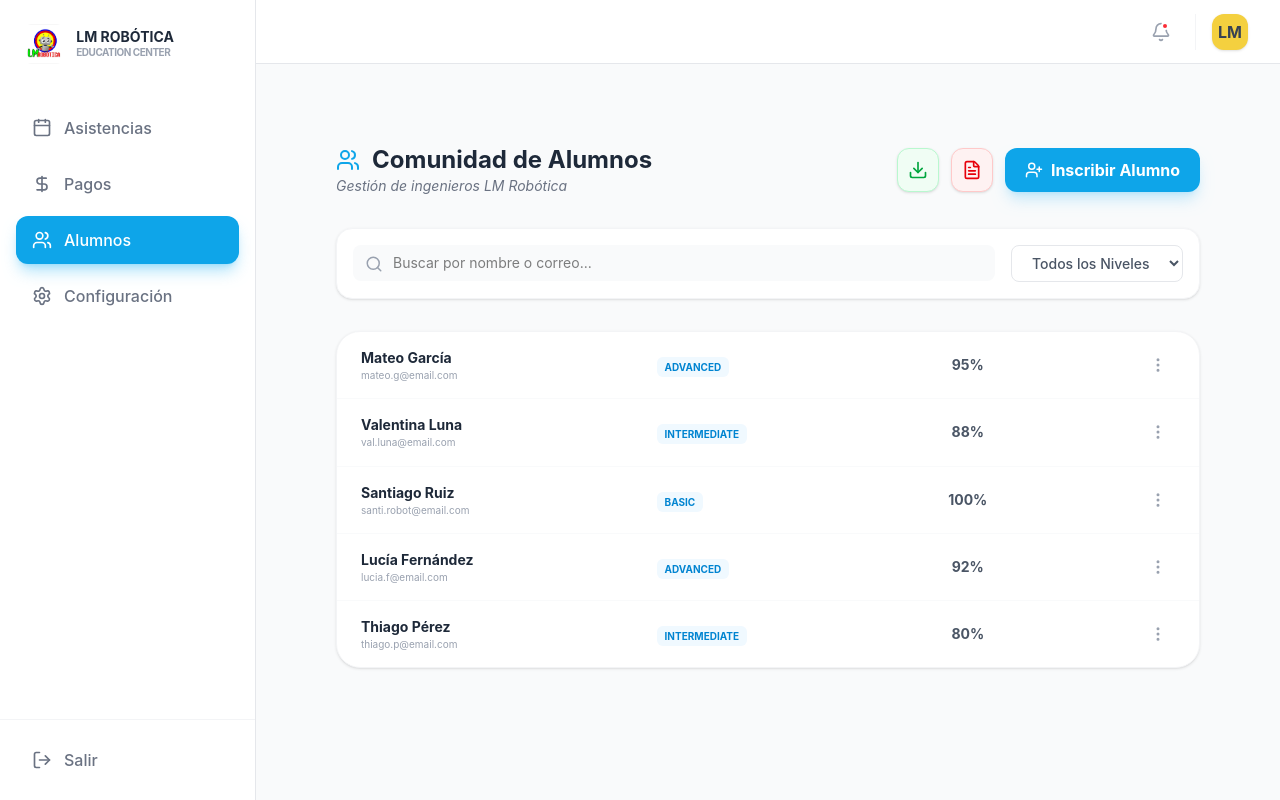
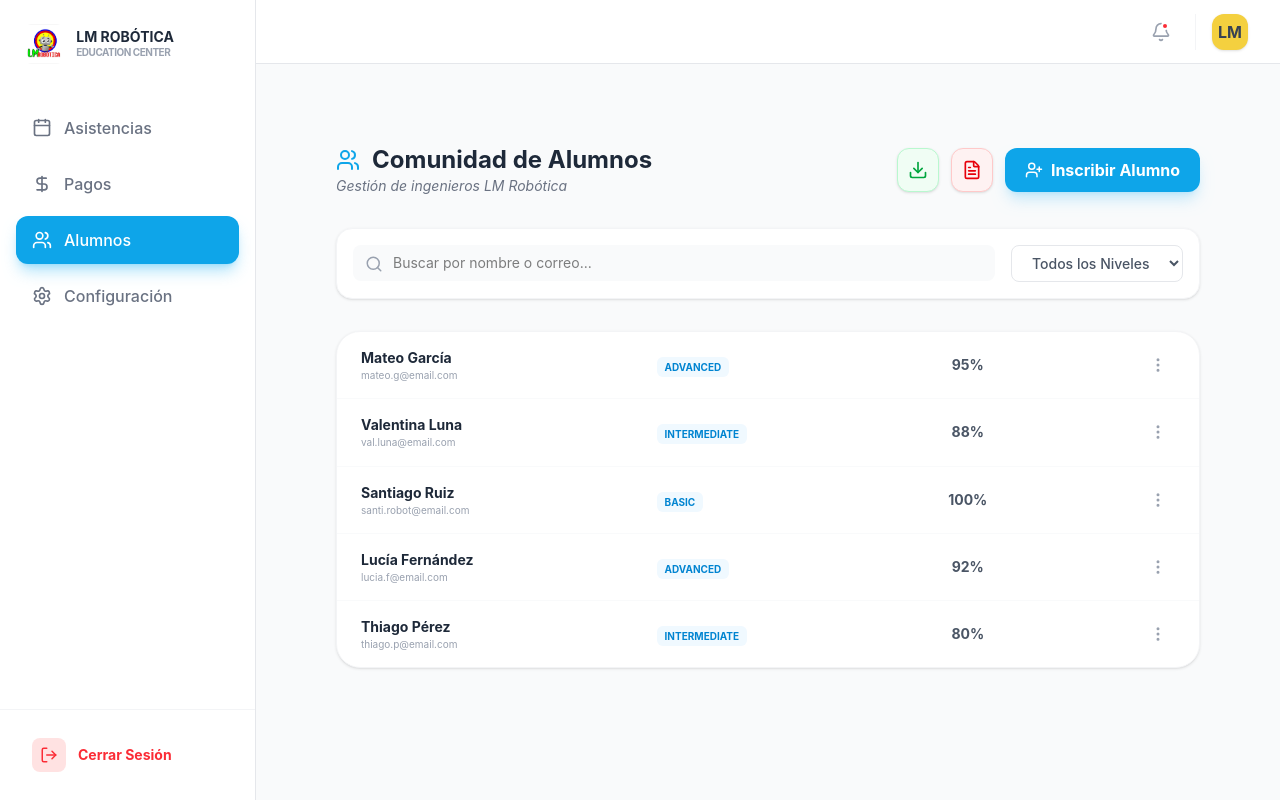
Before and after one commit to luisiy01/lm-robotica-front, a React (Vite) app: page /dashboard in a window 1280 px wide. Built offline with nearby package versions, Linux system fonts and the light colour scheme.

Commit message:
agregar boton de salir sesion

```diff
--- a/src/components/NewDashboard/NewDashboard.tsx
+++ b/src/components/NewDashboard/NewDashboard.tsx
@@ -10,10 +10,12 @@ import { Outlet } from "react-router";
 import logoLM from "../../assets/images/logo_lm_robotica.jpg";
 import './NewDashboard.css';
 import { useNavigate } from 'react-router';
+import { useLogout } from './hooks/useLogout';
 
 export const NewDashboard = () => {
 
     const navigate = useNavigate();
+    const { logout } = useLogout();
 
     return (
         <div className="dashboard-container">
@@ -49,11 +51,13 @@ export const NewDashboard = () => {
 
                 <div className="p-4 border-t border-gray-100">
                     <button
-                        className="sidebar-item w-full text-red-500 hover:bg-red-50 hover:text-red-600"
-                        onClick={() => navigate('/')}
+                        onClick={logout}
+                        className="flex items-center gap-3 w-full px-4 py-3 text-red-500 hover:bg-red-50 rounded-xl transition-all duration-200 group"
                     >
-                        <LogOut size={20} />
-                        <span>Salir</span>
+                        <div className="p-2 bg-red-100 group-hover:bg-red-200 rounded-lg transition-colors">
+                            <LogOut size={18} />
+                        </div>
+                        <span className="font-bold text-sm">Cerrar Sesión</span>
                     </button>
                 </div>
             </aside>
--- /dev/null
+++ b/src/components/NewDashboard/hooks/useLogout.ts
@@ -0,0 +1,23 @@
+// hooks/useLogout.ts
+import { useNavigate } from 'react-router';
+import { toast } from 'sonner';
+
+export const useLogout = () => {
+    const navigate = useNavigate();
+
+    const logout = () => {
+        // 1. Borramos toda la información de la sesión
+        localStorage.removeItem('token');
+        localStorage.removeItem('user');
+
+        // 2. Notificamos al usuario
+        toast.info('Sesión cerrada', {
+            description: 'Esperamos verte pronto en LM Robótica.',
+        });
+
+        // 3. Redirigimos al login de inmediato
+        navigate('/');
+    };
+
+    return { logout };
+};
```
